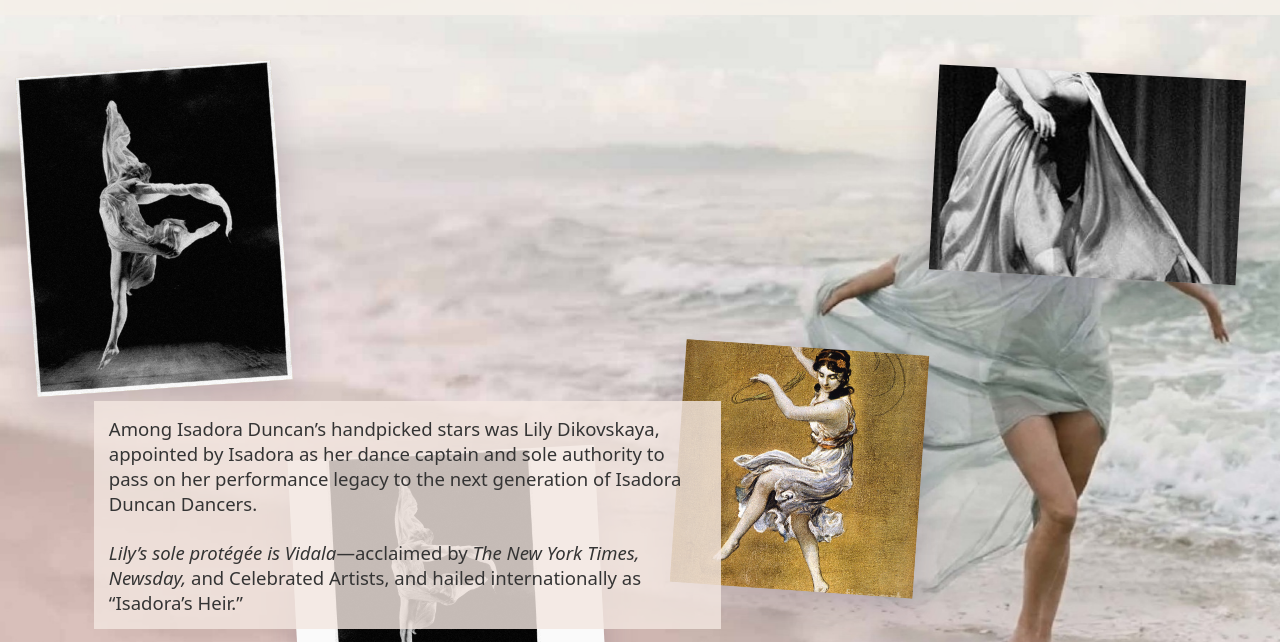
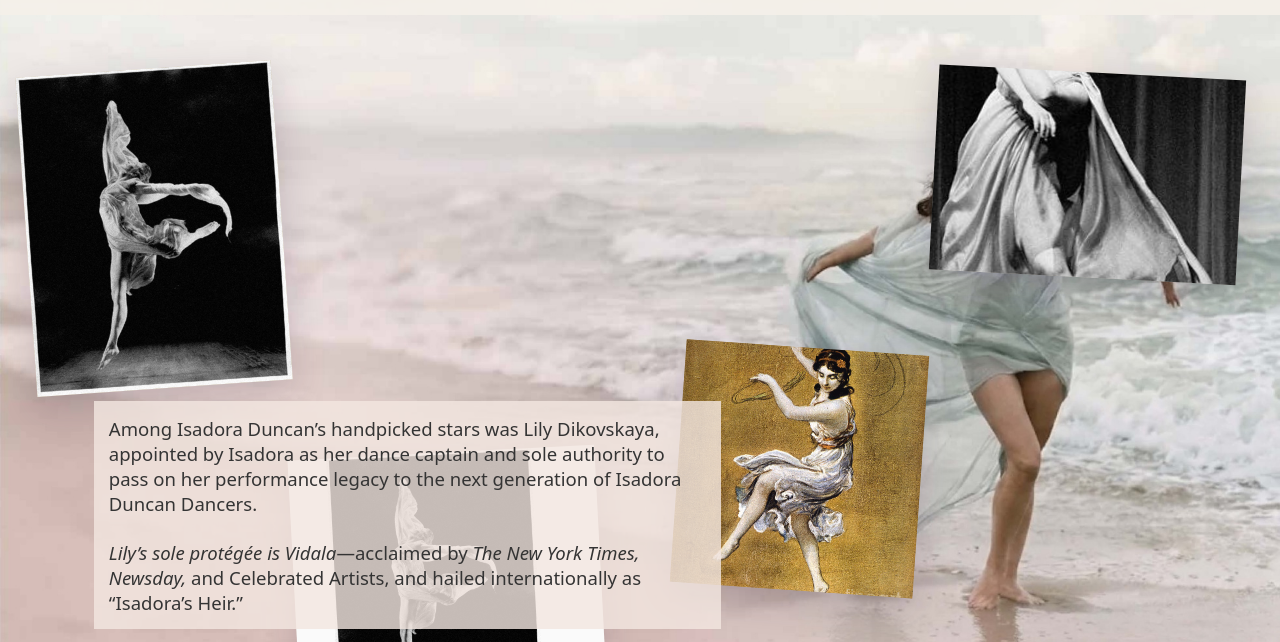
Before and after one commit to Method-Intelligence/pages-export-test, a plain HTML site: page site/index.html in a window 1280 px wide. Shown: the part 81-723 px from the top of the page. Drawn offline with Linux system fonts and the light colour scheme.

Commit message:
Publish page from Midom

```diff
--- a/site/styles.css
+++ b/site/styles.css
@@ -230,3 +230,6 @@ footer { background: var(--dark); color: var(--ivory); }
 .cascade-images { top: var(--head-height); }
 .beach-intro { z-index: 2; pointer-events: none; }
 .beach-copy { padding: .9rem; margin-left: -.9rem; background: #f3e7e1cf; }
+
+/* Keep the full beach photograph anchored to the page opening. */
+.beach-backdrop { position: absolute; inset: 0; width: 100%; height: 100%; margin: 0; background-position: center top; background-size: 100% auto; background-repeat: no-repeat; pointer-events: none; }
```
